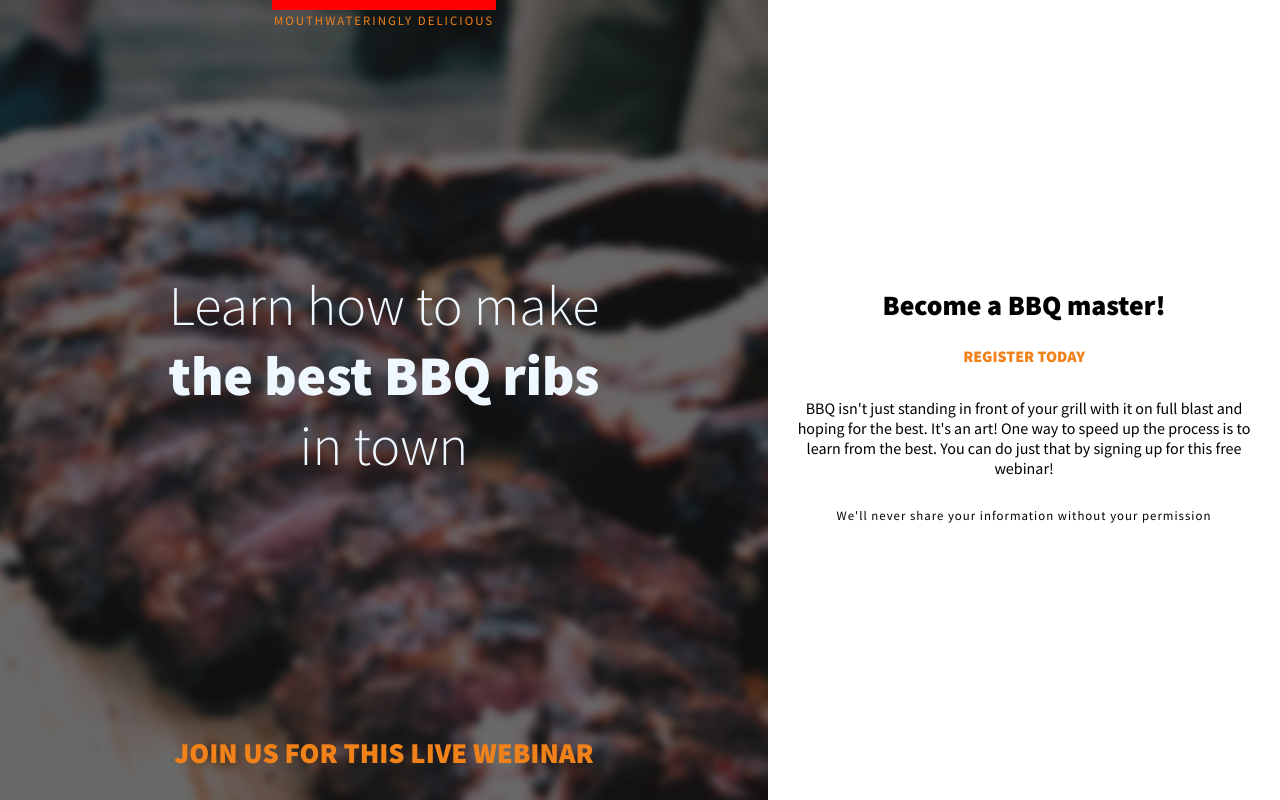
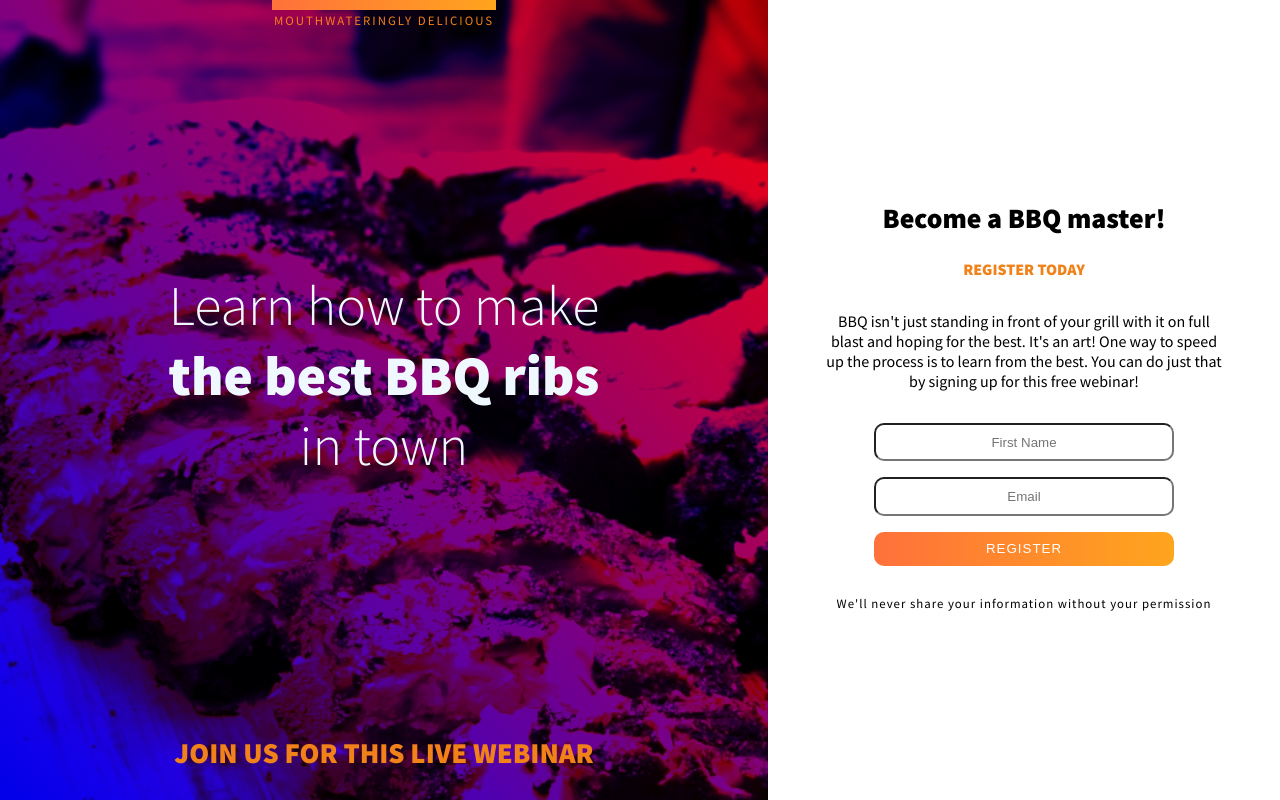
Before and after one commit to RickyUomo/responsive-practice, a plain HTML site: page index.html in a window 1280 px wide. Drawn offline with Linux system fonts and the light colour scheme.

Commit message:
finalise the styling

```diff
--- a/index.css
+++ b/index.css
@@ -45,6 +45,8 @@ h2 + p{
     margin-top: 0;
     padding: 2px;
     order: -1;
+    border-image: linear-gradient(to right,  #ff713b, #ffa51d) 1;
+
 }
 
 .fine-print{
@@ -59,8 +61,9 @@ h2 + p{
     flex-direction: column;
     justify-content: space-between;
     align-items: center;
-    background-color: #404040;
-    background-image: url(images/dark-ribs.jpeg);
+    /* background-color: #404040;  */
+    background-image: url(images/ribs.jpeg), linear-gradient(45deg, blue, red);
+    background-blend-mode: darken;
     background-size: cover;
     min-height: 50vh;
 }
@@ -69,7 +72,6 @@ h2 + p{
 /* Main Section */
 
 .main{
-    height: 50vh;
     display: flex;
     padding: 0 1rem;
     flex-direction: column;
@@ -77,6 +79,52 @@ h2 + p{
     align-items: center;
     text-align: center;
     min-height: 50vh;
+}
+
+.main > *{
+    max-width: 400px;
+}
+
+/* Form */
+
+.email-collector{
+    padding: 1rem 0;
+    width: 80%;
+    max-width: 300px;
+}
+
+input{
+    padding: .6rem 3rem;
+    text-align: center;
+    width: 100%;
+    margin-bottom: 1rem;
+    border-radius: 10px;
+    transform: scale(1);
+    transition: 500ms
+}
+
+input:focus {
+    transform: scale(1.1);
+}
+
+.btn{
+    font-size: 900;
+    width: 100%;
+    border-radius: 10px;
+    border: 0;
+    padding: .6rem 3rem;
+    background-image: linear-gradient(to right,#ff713b, #ffa51d);
+    color: white;
+    cursor: pointer;
+    letter-spacing: 1px;
+    transition: 500ms;
+    transform: scale(1);
+}
+
+.btn:hover,
+.btn:focus{
+    color: black;
+    transform: scale(1.1);
 }
 
 
--- a/index.html
+++ b/index.html
@@ -30,7 +30,11 @@
             One way to speed up the process is to learn from the best. You can do just that by signing up for this
             free
             webinar!</p>
-        <!-- form -->
+        <form class="email-collector">
+            <input class="fname" type="text" placeholder="First Name" required>
+            <input class="email" type="email" placeholder="Email" required>
+            <button class="btn btn-primary">REGISTER</button>
+        </form>
         <p class="fine-print">We'll never share your information without your permission</p>
     </div>
 
```
Also changed, not shown: 1 other file.
